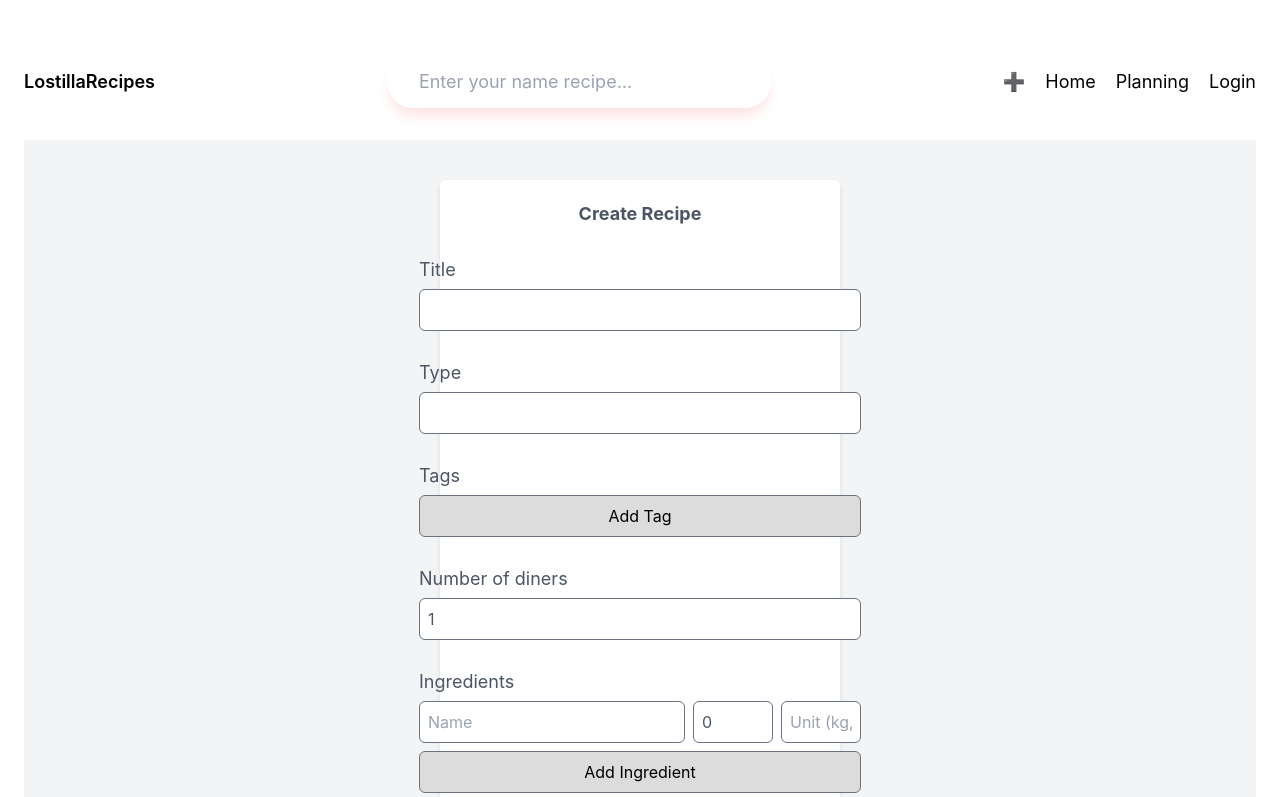
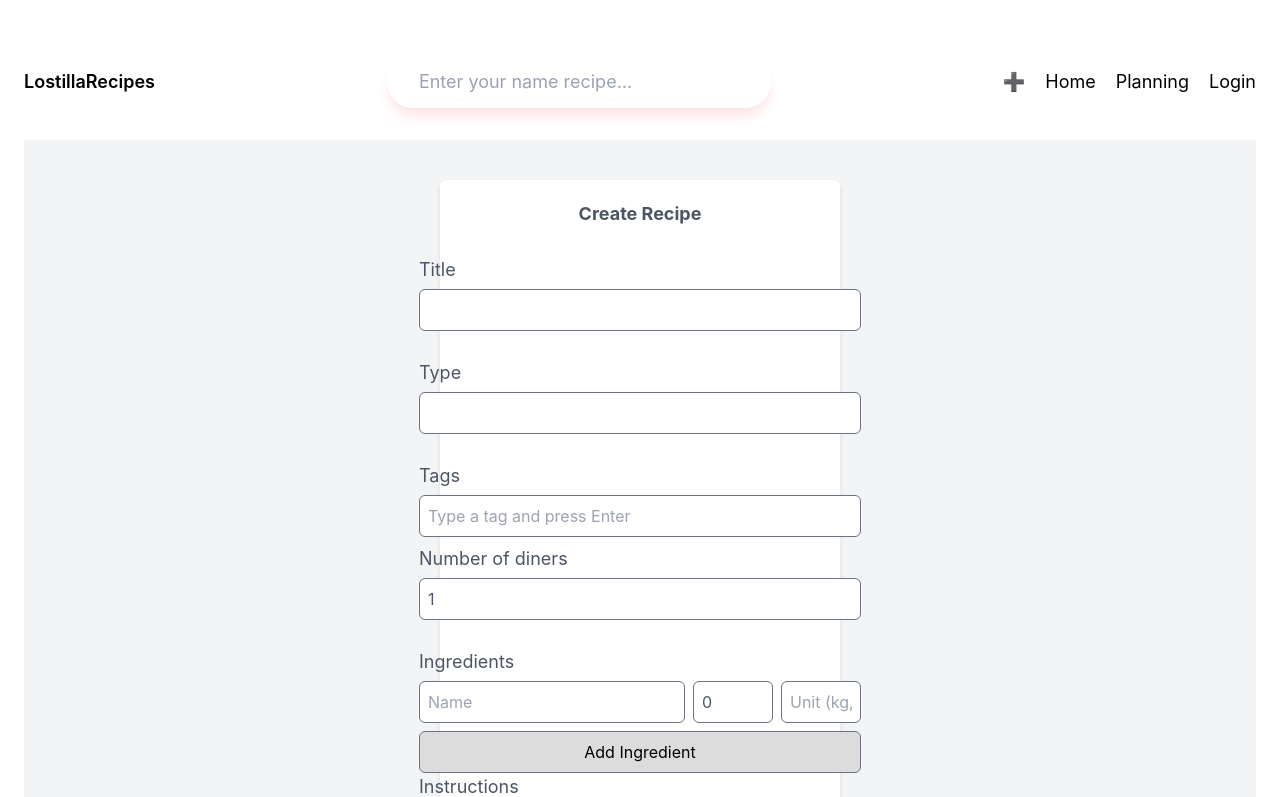
Before and after one commit to JuanjoCervilla/LostillaRecipes-App, a React (Create React App) app in the folder client/: page /create-recipe in a window 1280 px wide. Shown: the top 797 px of the page. Built offline with nearby package versions, Linux system fonts and the light colour scheme.

Commit message:
form dropdown tags

```diff
--- a/client/src/pages/createRecipes/index.jsx
+++ b/client/src/pages/createRecipes/index.jsx
@@ -29,6 +29,9 @@ export default function CreateRecipes() {
   // ??
   const navigate = useNavigate()
 
+  const [currentTag, setCurrentTag] = useState(""); // Track the current tag being typed
+  const predefinedTags = ["Vegetarian", "Vegan", "Gluten-Free", "Spicy", "Dessert"]; // Sample predefined tags
+
   // Va guardando en el setRecipe cualquier cambio que se haga en los campos del formulario
   const handleChange = (event) => {
     const { name, value } = event.target;
@@ -36,18 +39,30 @@ export default function CreateRecipes() {
     console.log(recipe)
   };
 
-  // añade los cambios de tag
-  const handleTagChange = (event, index) => {
-    const { value } = event.target;
-    const tags = [...recipe.tags];
-    tags[index] = value;
-    setRecipe({ ...recipe, tags });
+  // Function to handle changes in the tag input field
+  const handleTagChange = (event) => {
+    setCurrentTag(event.target.value);
   };
-  // añade un ingrediente vacío para que puedas modificarlo luego
-  const handleAddTag = () => {
-    const tags = [...recipe.tags, ""];
-    setRecipe({ ...recipe, tags });
+  // Function to add a tag when the user presses Enter
+  const handleTagKeyDown = (event) => {
+    if (event.key === "Enter" && currentTag.trim() !== "") {
+      // Avoid adding empty tags
+      if (!recipe.tags.includes(currentTag.trim())) {
+        setRecipe({ ...recipe, tags: [...recipe.tags, currentTag.trim()] });
+      }
+      setCurrentTag(""); // Clear the input field after adding
+    }
   };
+  // Function to remove a tag when the user clicks the "X"
+  const removeTag = (index) => {
+    const newTags = recipe.tags.filter((_, i) => i !== index);
+    setRecipe({ ...recipe, tags: newTags });
+  };
+  // Function to handle suggestions (if needed)
+  const filteredTags = predefinedTags.filter((tag) =>
+    tag.toLowerCase().includes(currentTag.toLowerCase()) && !recipe.tags.includes(tag)
+  );
+
 
   // Adds a new empty ingredient to the ingredients array
   const handleAddIngredient = () => {
@@ -59,7 +74,6 @@ export default function CreateRecipes() {
       ],
     }));
   };
-
   // Handles changes in ingredient fields (name, quantity, unit)
   const handleIngredientChange = (event, index, field) => {
     const { value } = event.target;
@@ -80,7 +94,6 @@ export default function CreateRecipes() {
     instructions[index] = value;
     setRecipe({ ...recipe, instructions });
   };
-
   // añade un instruction vacío para que puedas modificarlo luego
   const handleAddInstruction = () => {
     const instructions = [...recipe.instructions, ""];
@@ -131,21 +144,81 @@ export default function CreateRecipes() {
         <br></br>
 
         {/* Tags field */}
-        <label htmlFor="tags"  class="mb-[5px]">Tags</label>
+          <label htmlFor="tags" className="mb-[5px]">
+            Tags
+          </label>
+
+          {/* Tag input field */}
+          <input
+            type="text"
+            value={currentTag}
+            onChange={handleTagChange}
+            onKeyDown={handleTagKeyDown}
+            className="p-2 text-base rounded-md border border-gray-500"
+            placeholder="Type a tag and press Enter"
+          />
+
+          {/* Display added tags */}
+          <div className="flex gap-2 mt-2">
             {recipe.tags.map((tag, index) => (
+              <div key={index} className="bg-gray-200 text-gray-800 py-1 px-3 rounded-full flex items-center">
+                {tag}
+                <button
+                  type="button"
+                  onClick={() => removeTag(index)}
+                  className="ml-2 text-red-500"
+                >
+                  X
+                </button>
+              </div>
+            ))}
+          </div>
+
+          {/* Show suggested tags */}
+          {currentTag && filteredTags.length > 0 && (
+            <div className="mt-2 border border-gray-300 rounded-md bg-white shadow-md">
+              {filteredTags.map((suggestedTag, index) => (
+                <div
+                  key={index}
+                  className="p-2 cursor-pointer hover:bg-gray-200"
+                  onClick={() => {
+                    setRecipe({ ...recipe, tags: [...recipe.tags, suggestedTag] });
+                    setCurrentTag(""); // Clear input after selecting a suggestion
+                  }}
+                >
+                  {suggestedTag}
+                </div>
+              ))}
+            </div>
+          )}
+
+        {/* <label htmlFor="tags"  class="mb-[5px]">Tags</label>
+        {recipe.tags.map((tag, index) => (
+          <div key={index} className="flex items-center gap-2 mb-2">
             <input
-            key={index}
               type="text"
               name="tags"
               value={tag}
               onChange={(event) => handleTagChange(event, index)}
-            class="p-2 text-base rounded-md border border-gray-500"
+              className="p-2 text-base rounded-md border border-gray-500 w-[90%]"
             />
+            <button
+              type="button"
+              onClick={() => removeTag(index)}
+              className="bg-red-500 text-white p-1 rounded-full"
+            >
+              X
+            </button>
+          </div>
         ))}
-        <button type="button" onClick={handleAddTag} class="p-2 text-base rounded-md border border-gray-500  bg-[#dcdcdc] text-black">
+        <button
+          type="button"
+          onClick={handleAddTag}
+          className="p-2 text-base rounded-md border border-gray-500 bg-[#dcdcdc] text-black"
+        >
           Add Tag
         </button>
-        <br></br>
+        <br></br> */}
 
       {/* dinerNumber */}
        <label htmlFor="type"  class="mb-[5px]">Number of diners</label>
@@ -194,24 +267,6 @@ export default function CreateRecipes() {
           Add Ingredient
         </button>
 
-
-        {/* Ingredients field */}
-        {/* <label htmlFor="ingredients"  class="mb-[5px]">Ingredients</label>
-        {recipe.ingredients.map((ingredient, index) => (
-          <input
-            key={index}
-            type="text"
-            name="ingredients"
-            value={ingredient}
-            onChange={(event) => handleIngredientChange(event, index)}
-            class="p-2 text-base rounded-md border border-gray-500"
-          />
-        ))}
-        <button type="button" onClick={handleAddIngredient} class="p-2 text-base rounded-md border border-gray-500  bg-[#dcdcdc] text-black">
-          Add Ingredient
-        </button>
-        <br></br> */}
-
         {/* Instructions field */}
         <label htmlFor="intruction"  class="mb-[5px]">Instructions</label>
         {recipe.instructions.map((instruction, index) => (
```
Lines whose indentation alone changed are shown as unchanged.
